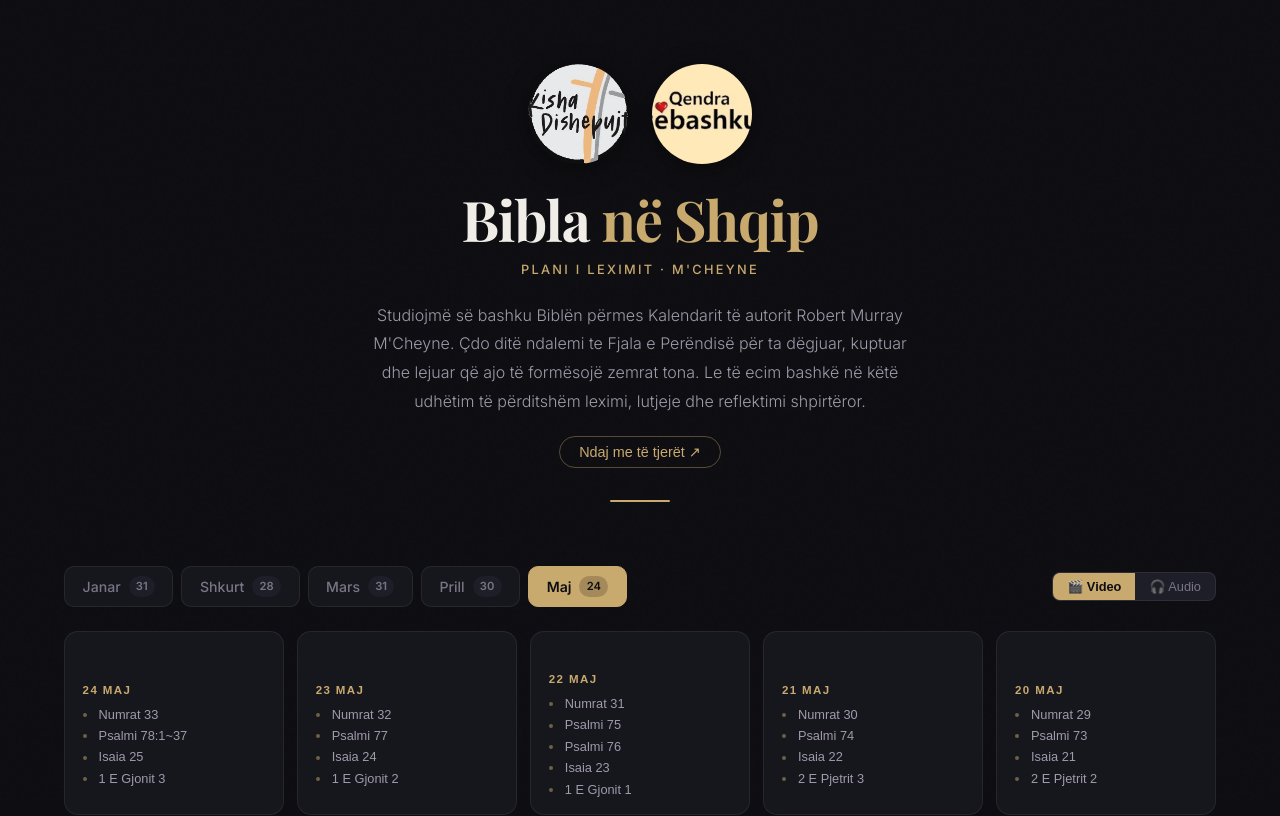
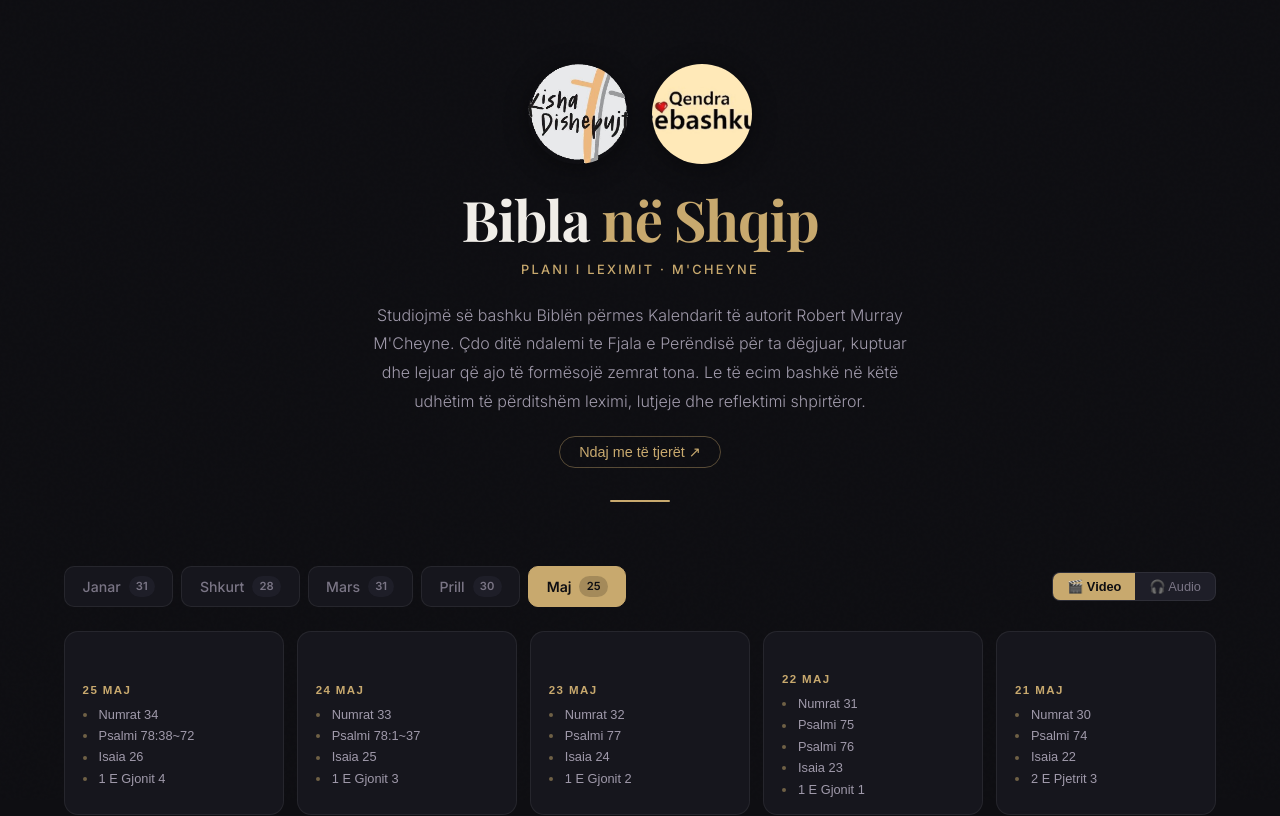
Before and after one commit to jeffandmeredith-max/bibla-shqip, a React (Vite) app: page / in a window 1280 px wide. Shown: the top 816 px of the page. Built offline with nearby package versions, Linux system fonts and the light colour scheme.

Commit message:
chore: daily update 2026-05-25

```diff
--- a/src/data/may.js
+++ b/src/data/may.js
@@ -630,5 +630,28 @@ export const may = [
         "start": 695
       }
     ]
+  },
+  {
+    "day": 25,
+    "date": "25 Maj",
+    "videoId": "MIuaxfTgm74",
+    "readings": [
+      {
+        "title": "Numrat 34",
+        "start": 0
+      },
+      {
+        "title": "Psalmi 78:38~72",
+        "start": 199
+      },
+      {
+        "title": "Isaia 26",
+        "start": 410
+      },
+      {
+        "title": "1 E Gjonit 4",
+        "start": 601
+      }
+    ]
   }
 ]
```
